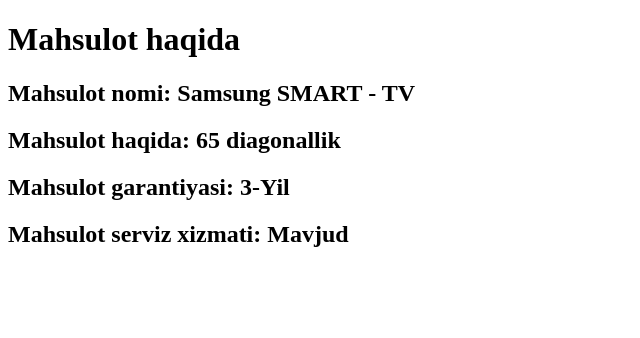
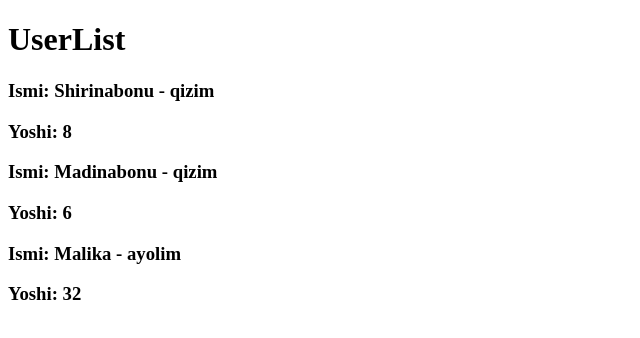
Before and after one commit to golib9191/react-lesson, a React (Vite) app: page / in a window 1280 px wide. Shown: the top 338 px of the page, without its empty margins (0-640 px from the left). Built offline with nearby package versions, Linux system fonts and the light colour scheme.

Commit message:
UserList

```diff
--- a/src/App.jsx
+++ b/src/App.jsx
@@ -1,9 +1,9 @@
-import ProductInfo from "./components/ProductInfo.jsx";
+import Oilam from "./components/UserList.jsx";
 
 export const App = () => {
     return (
         <div>
-            <ProductInfo/>
+            <Oilam/>
         </div>
     )
 }
--- a/src/components/ProductInfo.jsx
+++ /dev/null
@@ -1,18 +0,0 @@
-const ProductInfo = () => {
-    const tv = {
-        name: "Samsung SMART - TV",
-        size: "65 diagonallik",
-        garantiyasi: "3-Yil",
-        servisXizmati: "Mavjud"
-    }
-    return (
-        <div>
-            <h1>Mahsulot haqida</h1>
-            <h2>Mahsulot nomi: {tv.name}</h2>
-            <h2>Mahsulot haqida: {tv.size}</h2>
-            <h2>Mahsulot garantiyasi: {tv.garantiyasi}</h2>
-            <h2>Mahsulot serviz xizmati: {tv.servisXizmati}</h2>
-        </div>
-    )
-}
-export default ProductInfo
--- /dev/null
+++ b/src/components/UserList.jsx
@@ -0,0 +1,19 @@
+const Oilam = () => {
+    const oilam = [
+        {id: 1, ism: "Shirinabonu - qizim", yosh: 8},
+        {id: 2, ism: "Madinabonu - qizim", yosh: 6},
+        {id: 3, ism: "Malika - ayolim", yosh: 32}
+    ]
+    return (
+        <div>
+            <h1>UserList</h1>
+            {oilam.map((user) => (
+                <div key={user.id}>
+                    <h3>Ismi: {user.ism}</h3>
+                    <h3>Yoshi: {user.yosh}</h3>
+                </div>
+            ))}
+        </div>
+    )
+}
+export default Oilam
```
